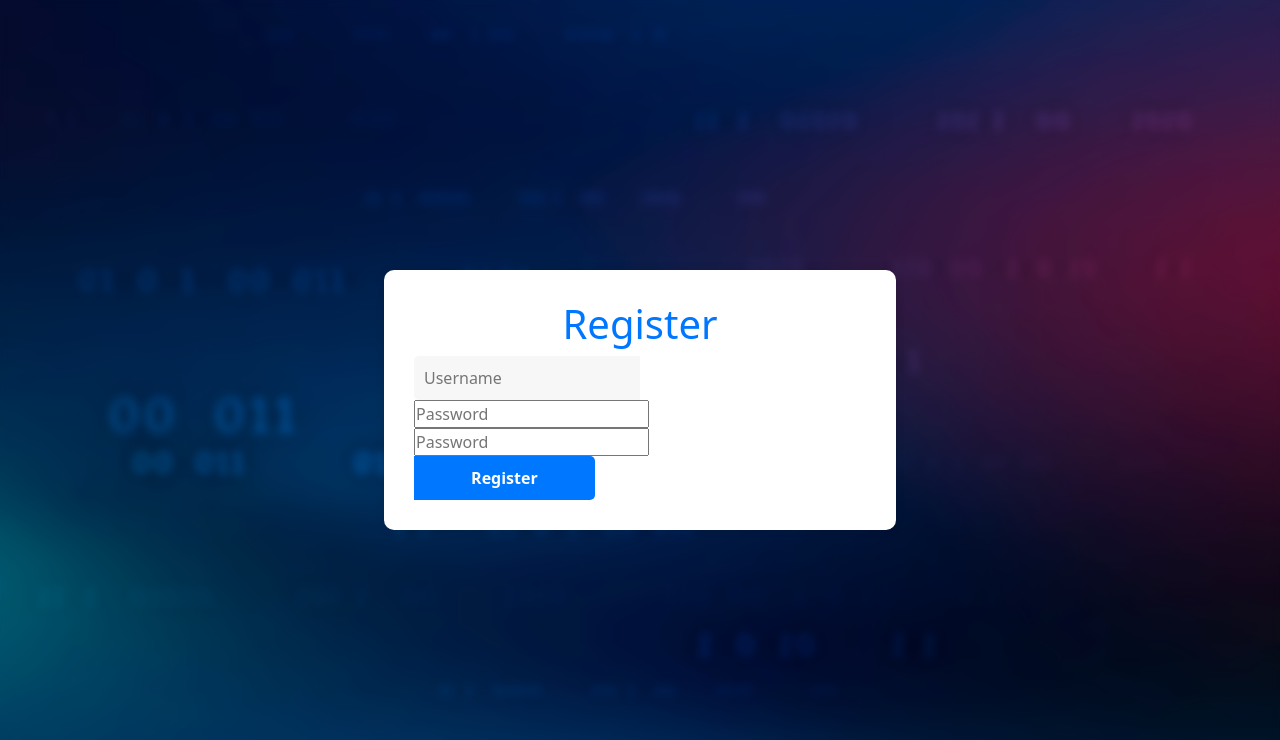
After one commit to tuomaskivioja/to-do-extended, a Django app: page /todo/register/ in a window 1280 px wide. The commit adds this page. Shown: the top 740 px of the page. Run offline with Django 4.2, Linux system fonts and the light colour scheme.

Commit message:
registration

```diff
--- a/todo/templates/todo/login.html
+++ b/todo/templates/todo/login.html
@@ -4,9 +4,10 @@
     <h1>Login</h1>
     <form method="post">
         {% csrf_token %}
-        <!-- Add your form fields and submit button here -->
         <input type="text" name="username" placeholder="Username"><br>
         <input type="password" name="password" placeholder="Password"><br>
         <button type="submit">Login</button>
     </form>
+
+    <p>New here? <a href="{% url 'todo:register' %}">Register here</a></p>
 {% endblock %}
--- /dev/null
+++ b/todo/templates/todo/register.html
@@ -0,0 +1,12 @@
+{% extends 'todo/layout.html' %}
+
+{% block content %}
+<h1>Register</h1>
+<form method="post" action="{% url 'todo:register' %}">
+    {% csrf_token %}
+    <input type="text" name="username" placeholder="Username"><br>
+    <input type="password" name="password1" placeholder="Password"><br>
+    <input type="password" name="password2" placeholder="Password"><br>
+    <button type="submit">Register</button>
+</form>
+{% endblock %}
--- a/todo/urls.py
+++ b/todo/urls.py
@@ -1,5 +1,5 @@
 from django.urls import path
-from .views import index, AboutView, task, add_task, login_user, logout_user, delete_task
+from .views import index, AboutView, task, add_task, login_user, logout_user, delete_task, register_user
 
 app_name = 'todo'
 
@@ -10,5 +10,6 @@ urlpatterns = [
     path('add_task', add_task, name='add_task'),
     path('login', login_user, name='login'),
     path('logout/', logout_user, name='logout'),
-    path('delete_task/', delete_task, name='delete')
+    path('delete_task/', delete_task, name='delete'),
+    path('register/', register_user, name='register'),
 ]
--- a/todo/views.py
+++ b/todo/views.py
@@ -6,6 +6,7 @@ from .models import Task
 from django.contrib.auth.decorators import login_required
 from django.contrib.auth import authenticate, login, logout
 from django.contrib.auth.mixins import LoginRequiredMixin
+from django.contrib.auth.forms import UserCreationForm
 import json
 
 # Create your views here.
@@ -22,6 +23,22 @@ def index(request):
     tasks = Task.objects.filter(user=request.user)
     ctx = {"tasks": tasks, "form": task_form}
     return render(request, "todo/index.html", ctx)
+
+def register_user(request):
+    if request.method == 'POST':
+        form = UserCreationForm(request.POST)
+        print(form)
+        if form.is_valid():
+            form.save()
+            username = form.cleaned_data.get('username')
+            password = form.cleaned_data.get('password1')
+            user = authenticate(request, username=username, password=password)
+            login(request, user)
+            return HttpResponseRedirect(reverse('todo:index'))
+    else:
+        form = UserCreationForm()
+
+    return render(request, 'todo/register.html', {'form': form})
 
 def login_user(request):
     if request.method == 'POST':
```
Also changed, not shown: db.sqlite3.
